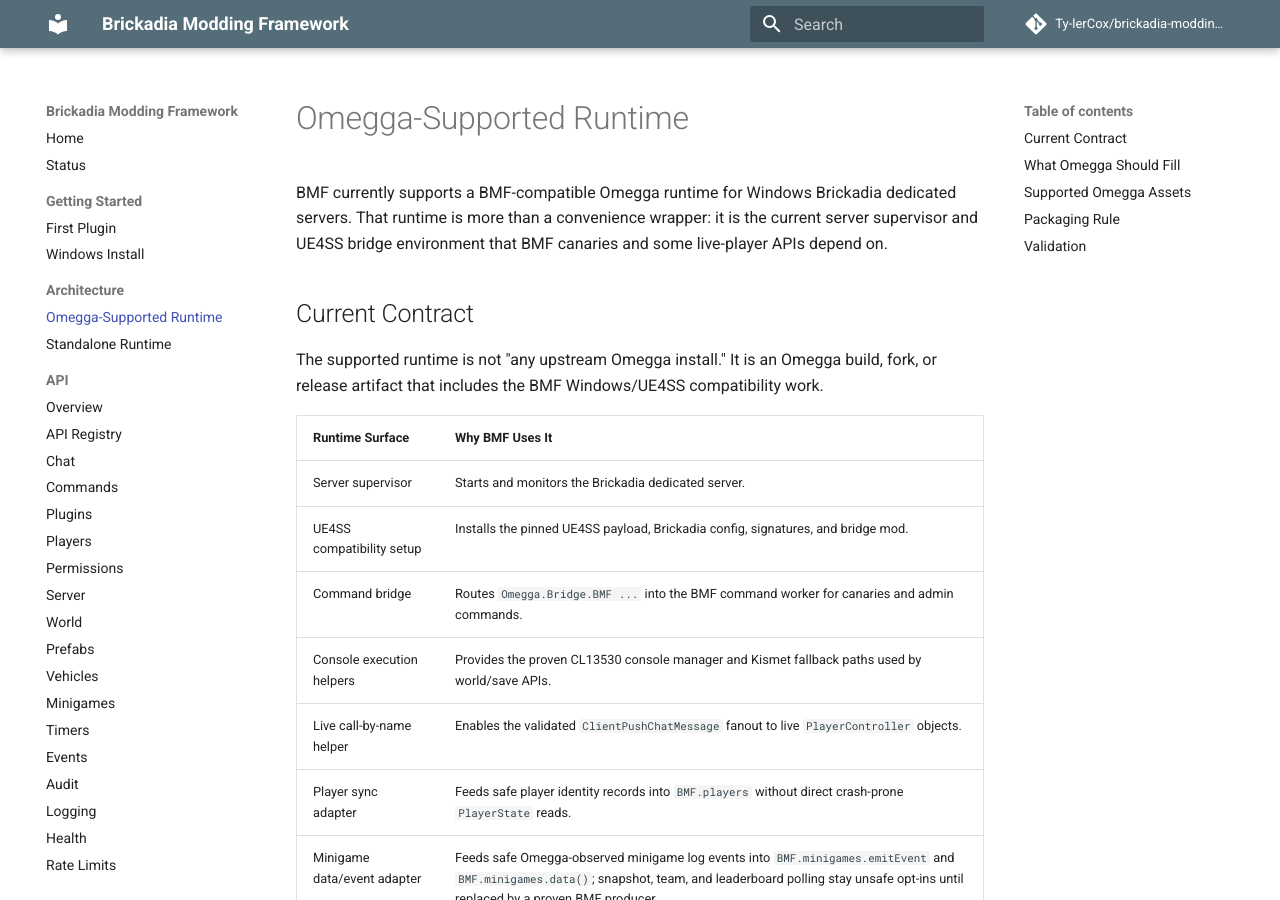
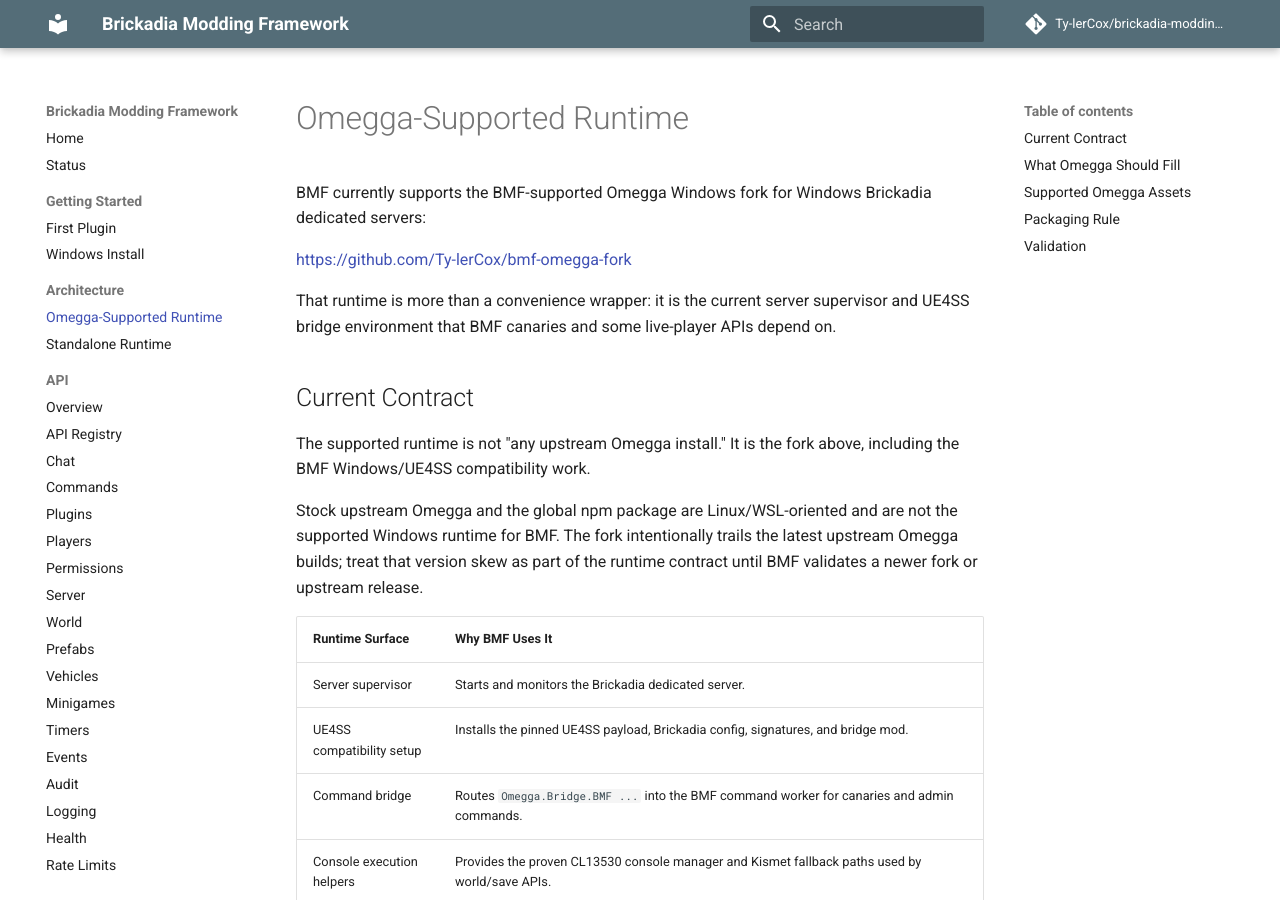
Before and after one commit to Ty-lerCox/brickadia-modding-framework, an MkDocs documentation site: the page built from docs/architecture/omegga-supported-runtime.md, in a window 1280 px wide and 900 px high. Built offline with MkDocs 1.6.1 and Material for MkDocs 9.7.7, drawn with Linux system fonts in a browser that asks for light colours; comment, search, counter and statistics services are not loaded; some of the changed text lies outside the part shown.

Commit message:
docs: clarify supported Omegga runtime fork

```diff
--- a/docs/architecture/omegga-supported-runtime.md
+++ b/docs/architecture/omegga-supported-runtime.md
@@ -1,15 +1,23 @@
 # Omegga-Supported Runtime
 
-BMF currently supports a BMF-compatible Omegga runtime for Windows Brickadia
-dedicated servers. That runtime is more than a convenience wrapper: it is the
-current server supervisor and UE4SS bridge environment that BMF canaries and
-some live-player APIs depend on.
+BMF currently supports the BMF-supported Omegga Windows fork for Windows
+Brickadia dedicated servers:
+
+<https://github.com/Ty-lerCox/bmf-omegga-fork>
+
+That runtime is more than a convenience wrapper: it is the current server
+supervisor and UE4SS bridge environment that BMF canaries and some live-player
+APIs depend on.
 
 ## Current Contract
 
-The supported runtime is not "any upstream Omegga install." It is an Omegga
-build, fork, or release artifact that includes the BMF Windows/UE4SS
-compatibility work.
+The supported runtime is not "any upstream Omegga install." It is the fork
+above, including the BMF Windows/UE4SS compatibility work.
+
+Stock upstream Omegga and the global npm package are Linux/WSL-oriented and are
+not the supported Windows runtime for BMF. The fork intentionally trails the
+latest upstream Omegga builds; treat that version skew as part of the runtime
+contract until BMF validates a newer fork or upstream release.
 
 | Runtime Surface | Why BMF Uses It |
 | --- | --- |
@@ -49,11 +57,11 @@
 
 BMF packages the current Omegga player sync adapter at
 `integrations/omegga/bmf-player-sync/` and the minigame event adapter at
-`integrations/omegga/bmf-minigame-events/`. The compatible Omegga runtime is
-expected to install or load those adapters when Omegga-fed player identity or
-BMF-owned minigame data/event production is needed.
+`integrations/omegga/bmf-minigame-events/`. The supported fork is expected to
+install or load those adapters when Omegga-fed player identity or BMF-owned
+minigame data/event production is needed.
 
-The compatible Omegga runtime must provide or preserve these bridge/helper
+The supported fork must provide or preserve these bridge/helper
 surfaces until BMF replaces them with equivalent names:
 
 - `Omegga.Bridge.BMF`
@@ -66,11 +74,14 @@
 ## Packaging Rule
 
 BMF should not vendor Omegga `node_modules` or runtime server data into the BMF
-release zip. The supported packaging shape should be one of:
+release zip. The supported packaging shape is currently:
 
-- a BMF-maintained Omegga fork with releases,
-- a BMF-compatible Omegga release artifact,
-- or upstream Omegga after the Windows/UE4SS compatibility work is accepted.
+- the BMF-supported Omegga Windows fork at
+  <https://github.com/Ty-lerCox/bmf-omegga-fork>.
+
+Future packaging can move to a BMF-compatible release artifact or upstream
+Omegga only after the Windows/UE4SS compatibility work is accepted and BMF has
+validated that route.
 
 The selected route must retain Omegga's license notices.
 
```
Also changed, not shown: README.md (+14 -9 lines), docs/architecture/standalone-runtime.md (+4 -4 lines), docs/index.md (+4 -2 lines), docs/install/windows.md (+10 -6 lines), docs/status.md (+8 -6 lines), integrations/omegga/bmf-player-sync/README.md (+4 -3 lines).
